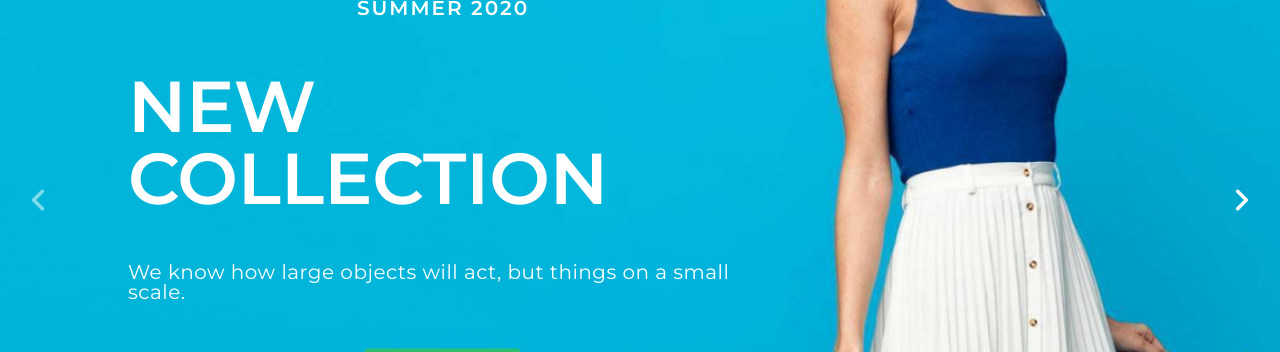
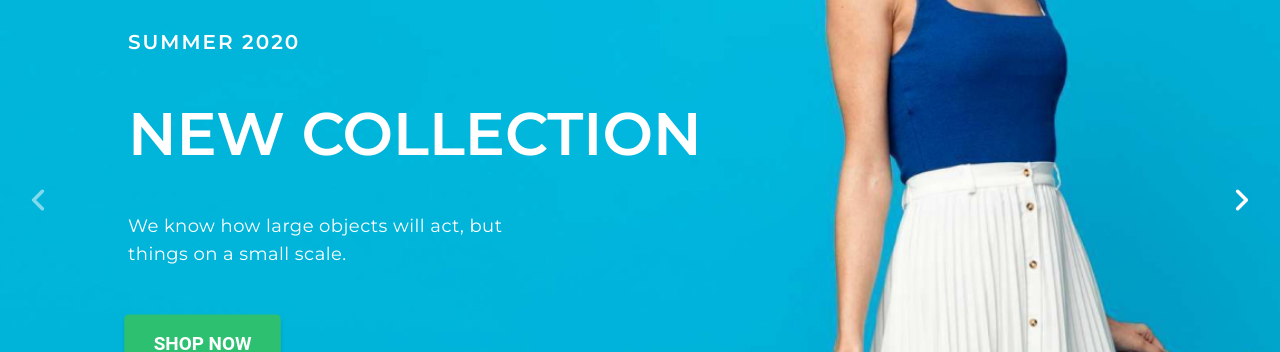
Before and after one commit to irema00/e-commerce-react-vite, a React (Vite) app: page / in a window 1280 px wide. Shown: the part 325-677 px from the top of the page. Built offline with nearby package versions, Linux system fonts and the light colour scheme.

Commit message:
corrects text align on large screen

```diff
--- a/src/layouts/homepage/CarouselTop.jsx
+++ b/src/layouts/homepage/CarouselTop.jsx
@@ -29,7 +29,7 @@ export function CarouselTop() {
         }}
       >
         <div className="flex px-[15%] lg:px-[10%] w-full h-screen">
-          <div className="flex flex-col justify-center items-center  ">
+          <div className="flex flex-col justify-center items-center lg:items-start ">
             <Typography
               variant="h5"
               color="white"
@@ -40,14 +40,14 @@ export function CarouselTop() {
             <Typography
               variant="h1"
               color="white"
-              className=" font-montserrat font-semibold text-4xl md:text-7xl lg:items-start lg:text-start text-center tracking-normal leading-custom mb-12  "
+              className=" font-montserrat font-semibold text-4xl md:text-6xl lg:items-start lg:text-start text-center tracking-normal leading-custom mb-12  "
             >
               {carousel1.subTitle}
             </Typography>
             <Typography
               variant="h4"
               color="white"
-              className=" font-montserrat tracking-wide font-normal text-xl leading-5 mb-12  lg:text-start text-center "
+              className=" font-montserrat tracking-wide font-normal text-xl  lg:text-lg lg:w-[400px] leading-5 mb-12  lg:text-start text-center "
             >
               {carousel1.description}
             </Typography>
```
